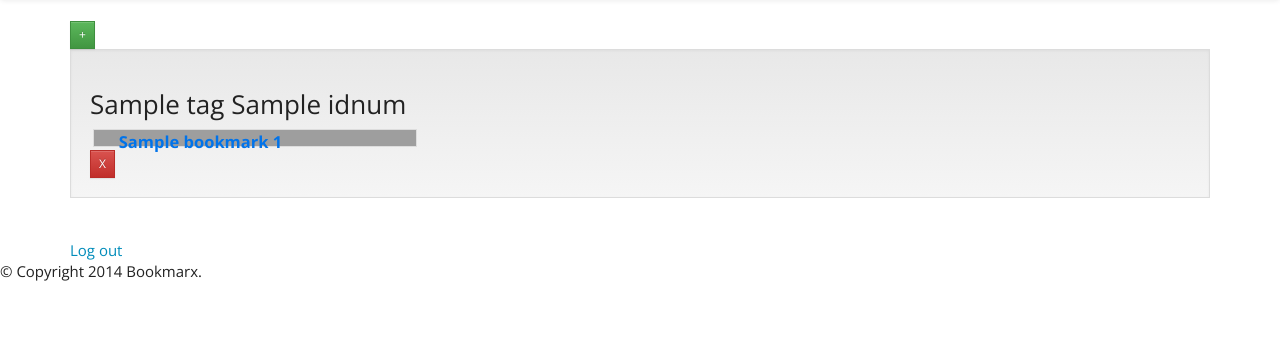
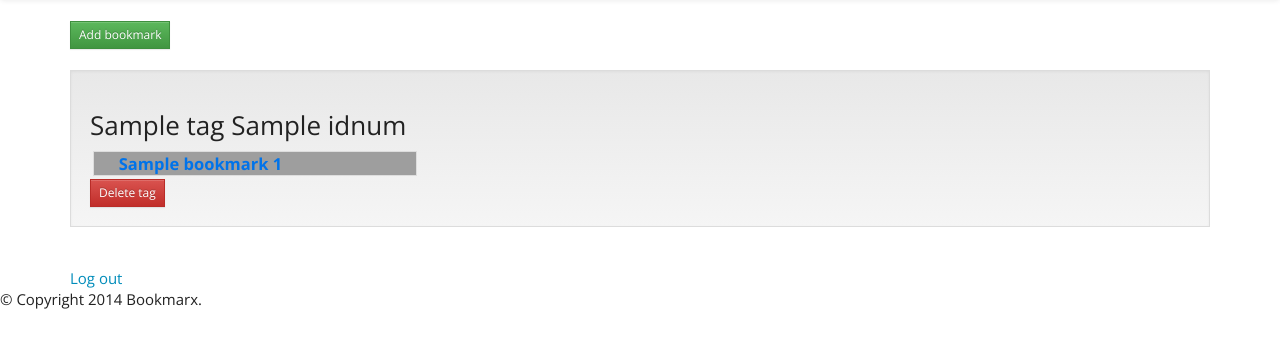
Before and after one commit to stuycs-softdev-fall-2013/proj3-7-bookmarx, a Flask app: template templates/home.html in a window 1280 px wide. Shown: the part 54-402 px from the top of the page. Run offline with Flask 2, Linux system fonts and the light colour scheme; the template is opened without the code that fills it: most values are stand-ins (such as "Sample title", 1, 10 or a date in 2020); grey boxes are pictures that could not be loaded.

Commit message:
adjust spacing on home.html

```diff
--- a/templates/home.html
+++ b/templates/home.html
@@ -4,14 +4,15 @@
   {{ super() }}
   <style>
     #sortable { list-style-type: none; margin: 0; padding: 0; width: 30%; }
-    #sortable li { margin: 0 3px 3px 3px; padding-left: 1.5em; font-size: 1.1em; height: 18px; }
+    #sortable li { margin: 0 3px 3px 3px; padding-left: 1.5em; font-size: 1.1em; height: 25px; }
     #sortable li span { position: absolute; margin-left: -1.3em; }
   </style>
   <script src="{{ url_for('static', filename='js/home.js') }}"></script>
 {% endblock %}
 
 {% block content %}
-  <button class="btn btn-success btn-xs">+</button>
+  <button class="btn btn-success btn-xs">Add bookmark</button>
+  <br></br>
   {% for tag in d['user'].tags %}
   <div class="tag well">
     <h3>{{ tag.name }} {{ tag.idnum }}</h3>
@@ -22,7 +23,7 @@
       </a></li>
       {% endfor %}
     </ul>
-    <button class="btn btn-danger btn-xs">X</button>
+    <button class="btn btn-danger btn-xs">Delete tag</button>
   </div>
   {% endfor %}
 
```
